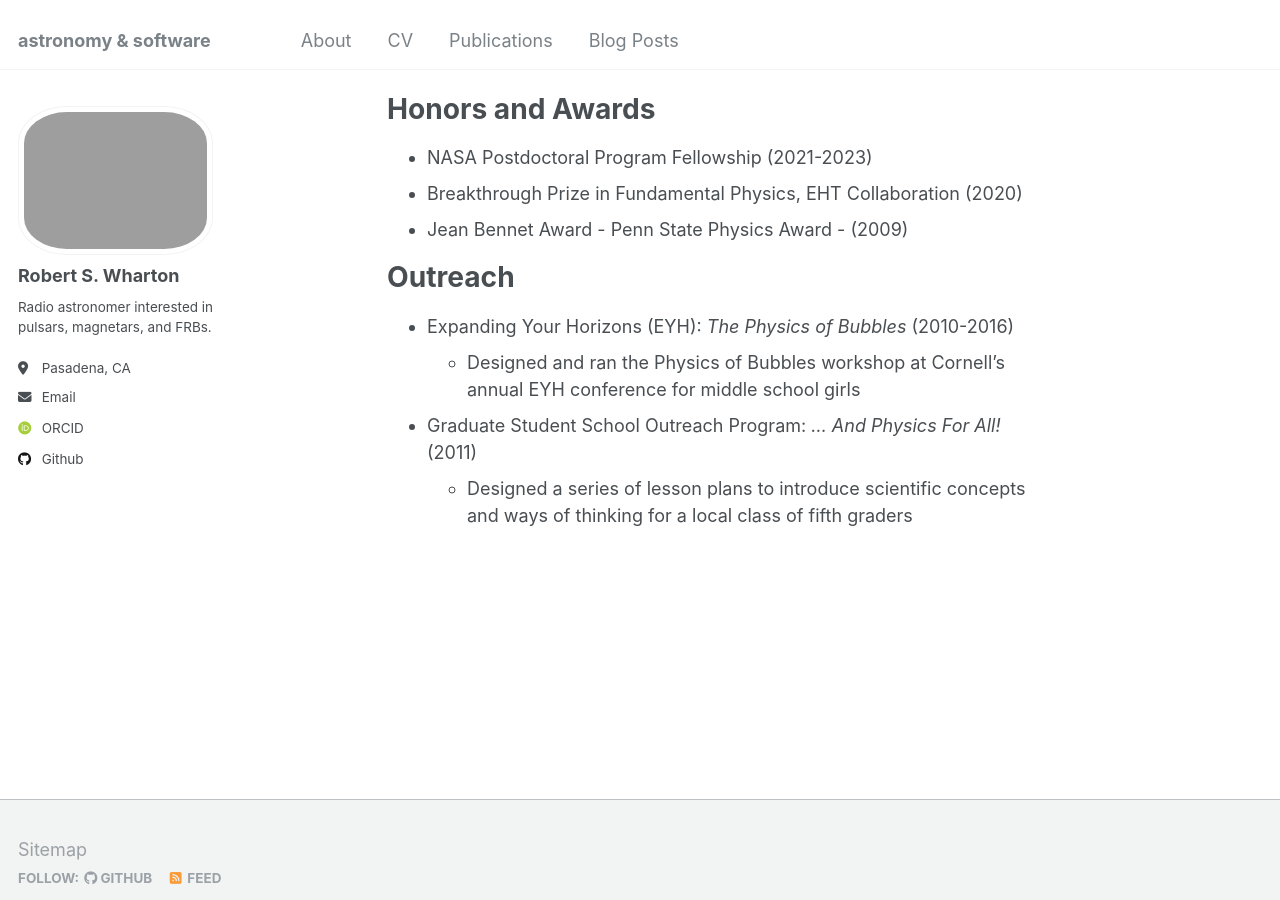
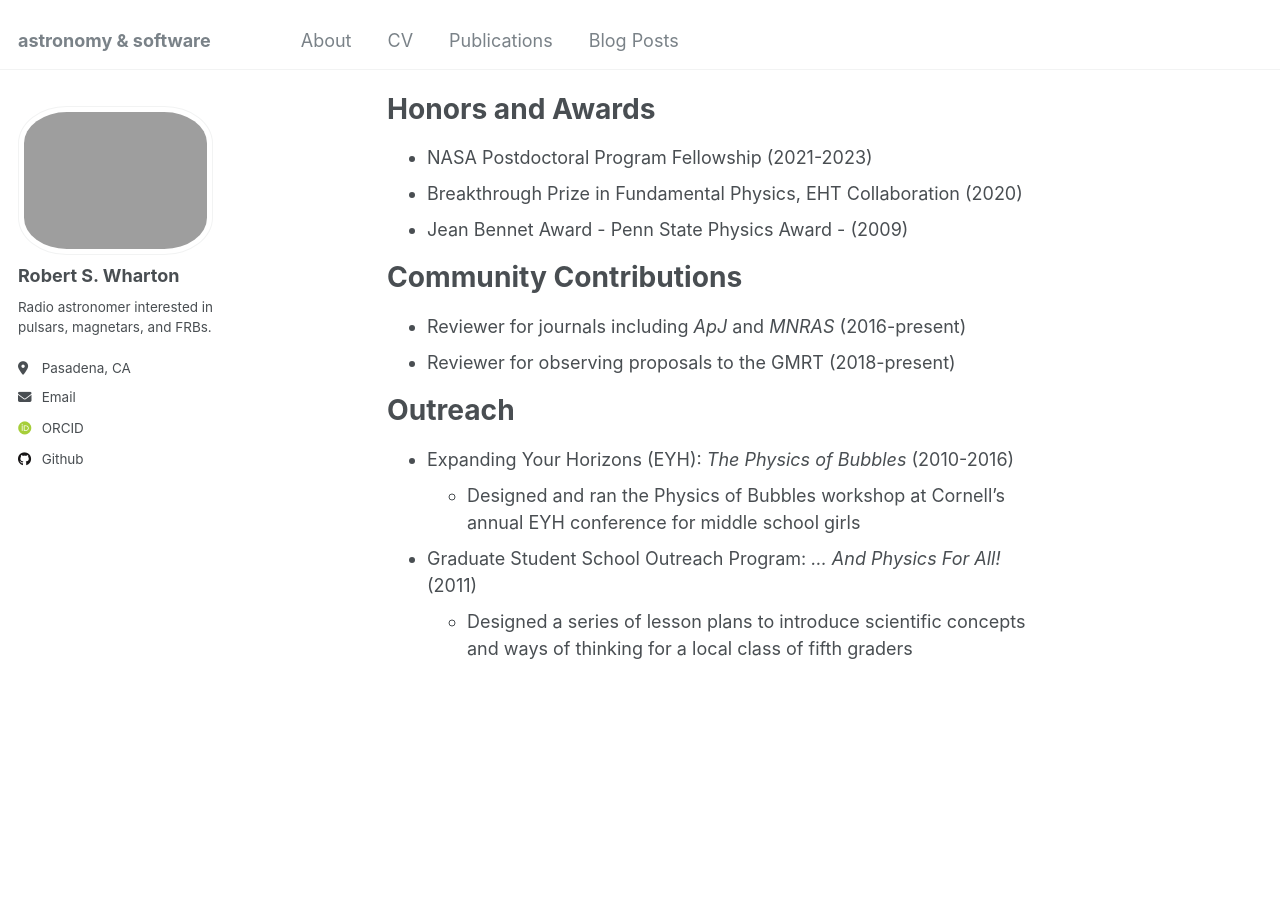
Before and after one commit to rwharton/rwharton.github.io, a Jekyll site: the page built from _pages/cv.md, in a window 1280 px wide and 900 px high, scrolled down 2429 px. Built offline with Jekyll 4.4.1, drawn with Linux system fonts in a browser that asks for light colours; some web fonts are replaced.

Commit message:
updated cv/pubs

```diff
--- a/_pages/cv.md
+++ b/_pages/cv.md
@@ -116,6 +116,11 @@ Honors and Awards
 * Jean Bennet Award - Penn State Physics Award - (2009)
 
 
+Community Contributions
+=========================
+* Reviewer for journals including *ApJ* and *MNRAS* (2016-present)
+* Reviewer for observing proposals to the GMRT (2018-present)
+
 Outreach
 ======
 * Expanding Your Horizons (EYH): *The Physics of Bubbles* (2010-2016)
```
Also changed, not shown: 9 other files.
